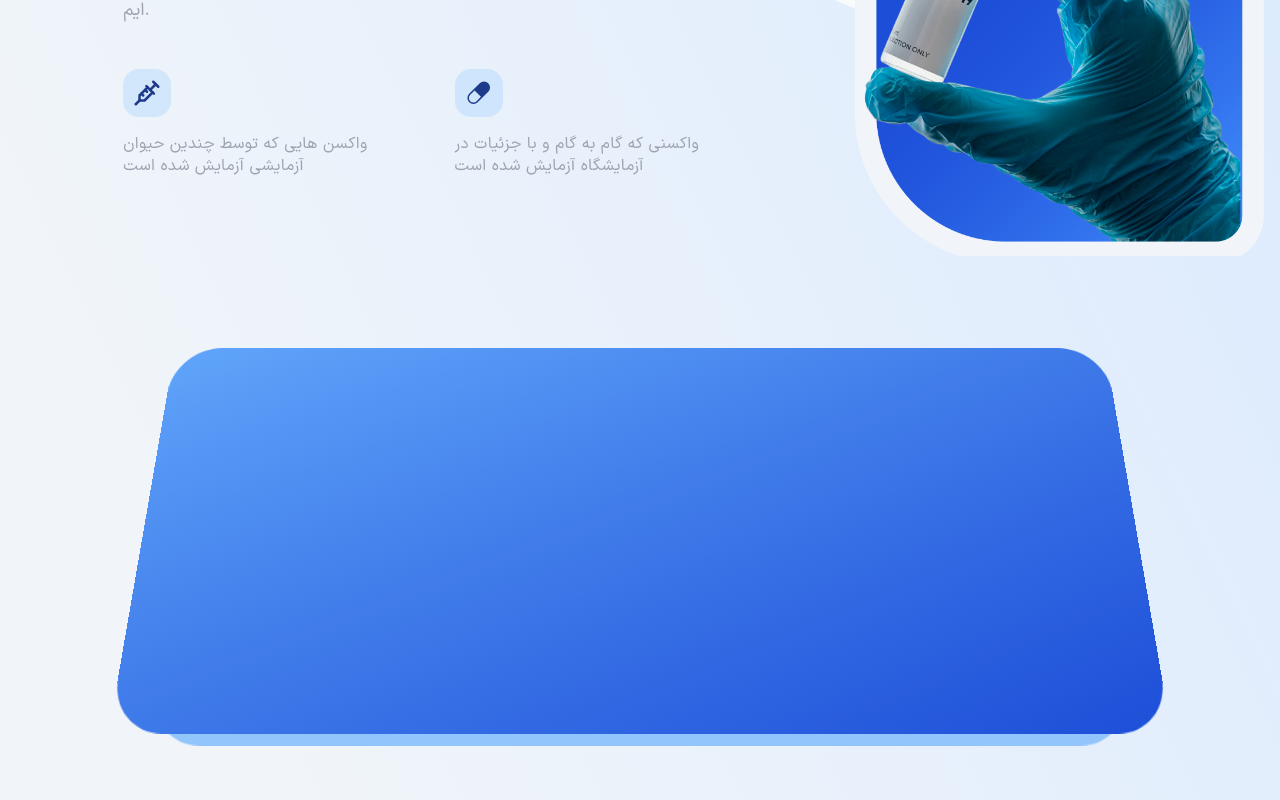
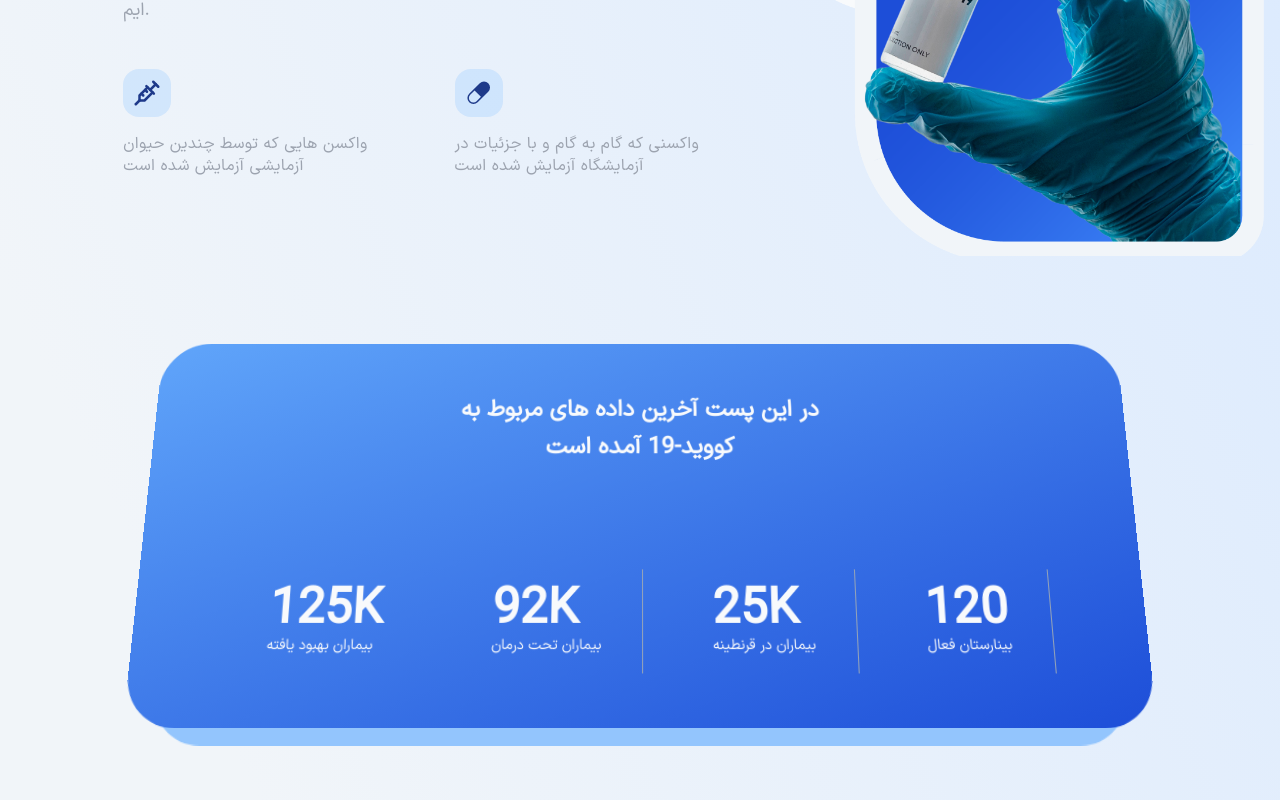
Before and after one commit to Matin-Sangabi/vacksin, a Next.js app: page / in a window 1280 px wide. Shown: the part 1821-2621 px from the top of the page. Built offline with nearby package versions, Linux system fonts and the light colour scheme.

Commit message:
statis Section designed added

```diff
--- a/src/components/sections/plansSection.js
+++ b/src/components/sections/plansSection.js
@@ -48,7 +48,7 @@ export default PlansSection;
 
 const SelectPlan = ({ icon, name, desc, href }) => {
   return (
-    <div className=" relative -1 overflow-hidden hover:shadow-2xl hover:shadow-blue-900 hover:border-blue-500  group/item hover:bg-gradient-to-bl hover:from-blue-400   hover:to-blue-700 hover:rounded-tl-[150px] transition-all ease-in-out duration-300 cursor-pointer flex flex-col  gap-y-4 rounded-[50px] border border-gray-300 py-4 px-10 ">
+    <div className=" relative -1 overflow-hidden hover:shadow-2xl hover:shadow-blue-900 hover:border-blue-500  group/item hover:bg-gradient-to-bl hover:from-blue-400   hover:to-blue-700 hover:rounded-tl-[150px] transition-all ease-in-out duration-300 cursor-pointer flex flex-col  gap-y-4 rounded-[50px] border border-gray-300 py-4 px-10 delay-300 ">
       <div className=" w-[70px] h-[70px] rounded-3xl flex items-center justify-center text-4xl bg-blue-50 text-blue-600 ">
         {icon()}
       </div>
--- a/src/components/sections/statistiquesSection.js
+++ b/src/components/sections/statistiquesSection.js
@@ -6,11 +6,32 @@ const StatistiquesSection = () => {
         style={{ transform: "perspective(100px) rotateX(2deg)" }}
       ></div>
       <div
-        className="w-full relative bg-gradient-to-br from-blue-400 to-blue-700 flex flex-col h-96  rounded-[50px] before:absolute before:bg-blue-300  items-center "
-        style={{ transform: "perspective(100px) rotateX(2deg)" }}
-      ></div>
+        className="w-full relative bg-gradient-to-br from-blue-400 justify-around to-blue-700 flex flex-col h-96  rounded-[50px] before:absolute before:bg-blue-300  items-center "
+        style={{ transform: "perspective(80px) rotateX(1deg)" }}
+      >
+        <div className="max-w-md text-center ">
+          <h1 className="text-slate-50 font-semibold text-2xl leading-relaxed">
+            در این پست آخرین داده های مربوط به کووید-19 آمده است
+          </h1>
+        </div>
+        <div className="flex items-center justify-between gap-x-7 text-slate-50 ">
+            <StatistiquesPatient number={125000} desc={"بیماران بهبود یافته"} />
+            <StatistiquesPatient number={92000} desc={"بیماران تحت درمان"} border={true} />
+            <StatistiquesPatient number={25000} desc={"بیماران در قرنطینه"} border={true} />
+            <StatistiquesPatient number={120} desc={"بینارستان فعال"} border={true} />
+        </div>
+      </div>
     </section>
   );
 };
 
 export default StatistiquesSection;
+
+const StatistiquesPatient = ({ number, desc  , border=false}) => {
+  return (
+    <div className={`flex flex-col px-10 py-4 ${border ? 'border-r' : ''} border-slate-400`}>
+      <span className="text-5xl font-bold">{number > 999 ? `${number/1000}K` : number }</span>
+      <span className="text-sm">{desc}</span>
+    </div>
+  );
+};
```
